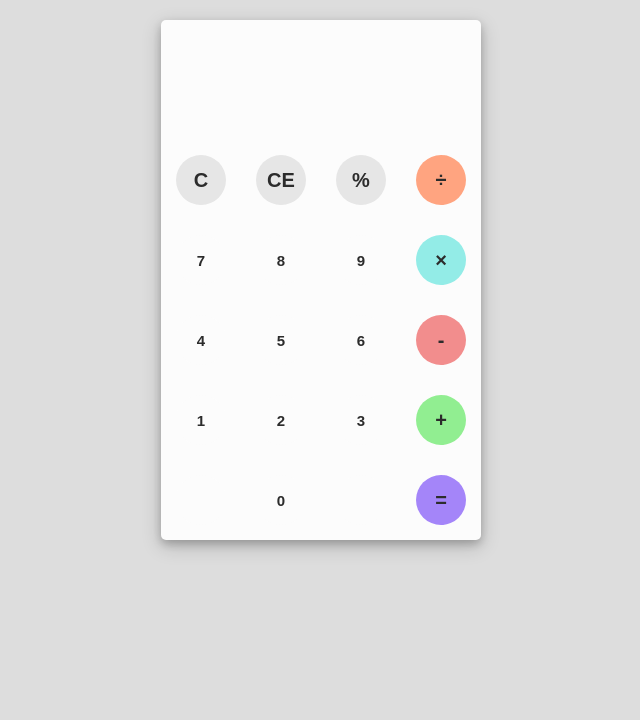
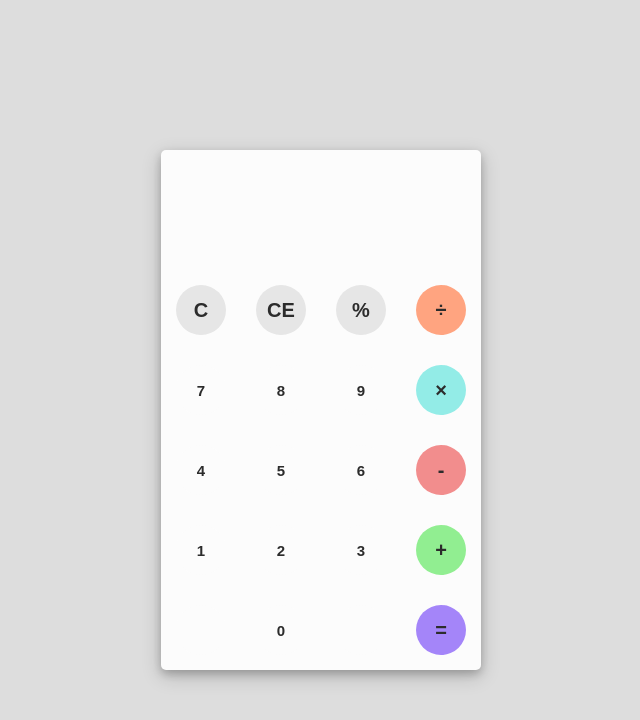
Before and after one commit to altguerrero/calculator, a plain HTML site: page index.html in a window 1280 px wide. Shown: the whole page, without its empty margins (319-959 px from the left). Drawn offline with Linux system fonts and the light colour scheme.

Commit message:
:lipstick: focused content

```diff
--- a/css/style.css
+++ b/css/style.css
@@ -9,6 +9,14 @@ body {
   font-family: sans-serif;
   background-color: #dddddd;
 }
+
+main {
+  height: 100%;
+  min-height: 100vh;
+  display: grid;
+  place-content: center;
+}
+
 .container {
   width: 1000px;
   height: 550px;
--- a/index.html
+++ b/index.html
@@ -8,6 +8,7 @@
     <title>Calculator App</title>
   </head>
   <body>
+      <main>
         <!-- Calculator -->
         <div class="calculator" id="calculator">
           <!-- Result -->
@@ -59,6 +60,7 @@
               <button class="operator igual" id="=">=</button>
           </div>
         </div>
+      </main>
     <script src="./js/app.js"></script>
   </body>
 </html>
```
Lines whose indentation alone changed are shown as unchanged.
